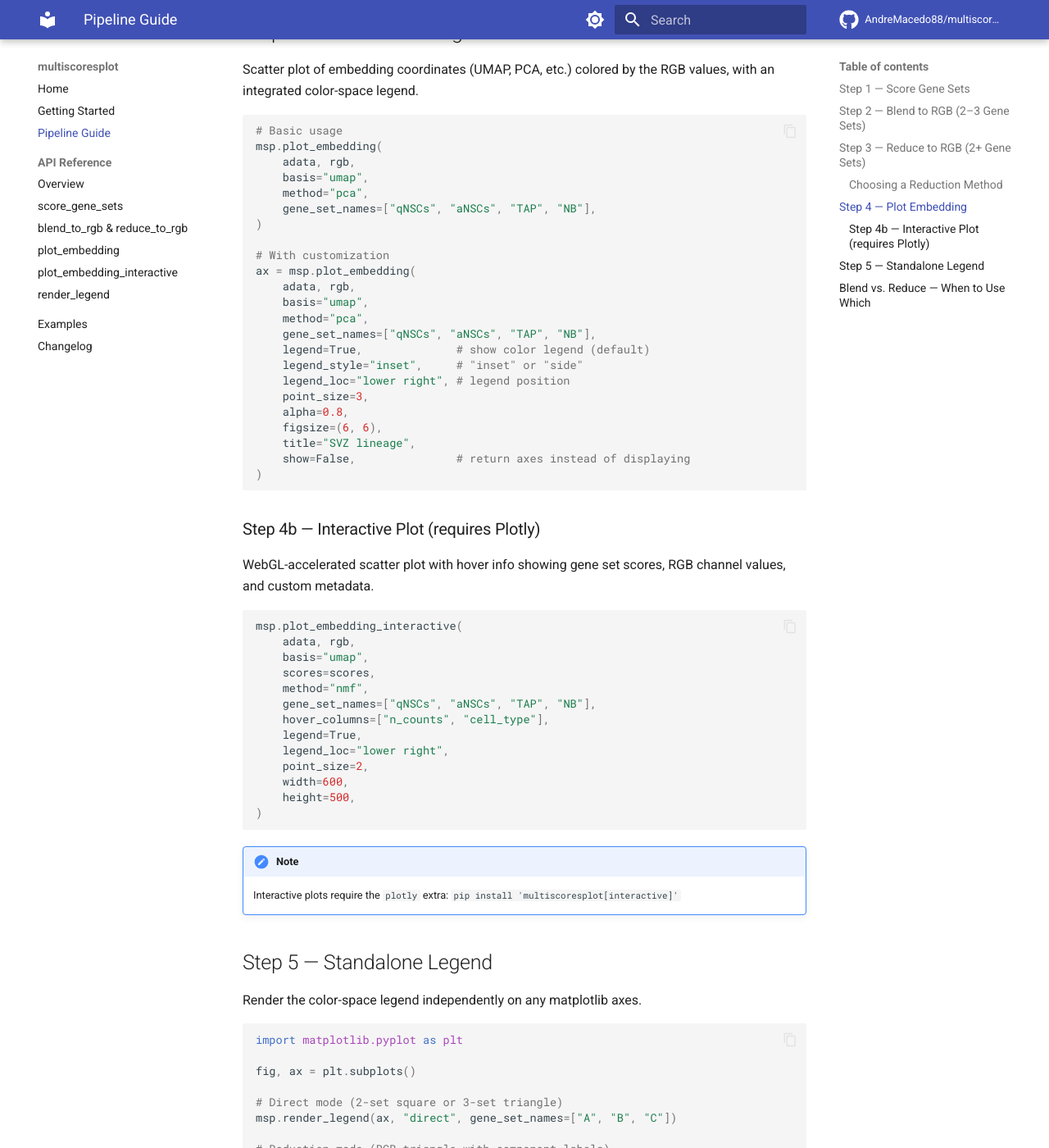
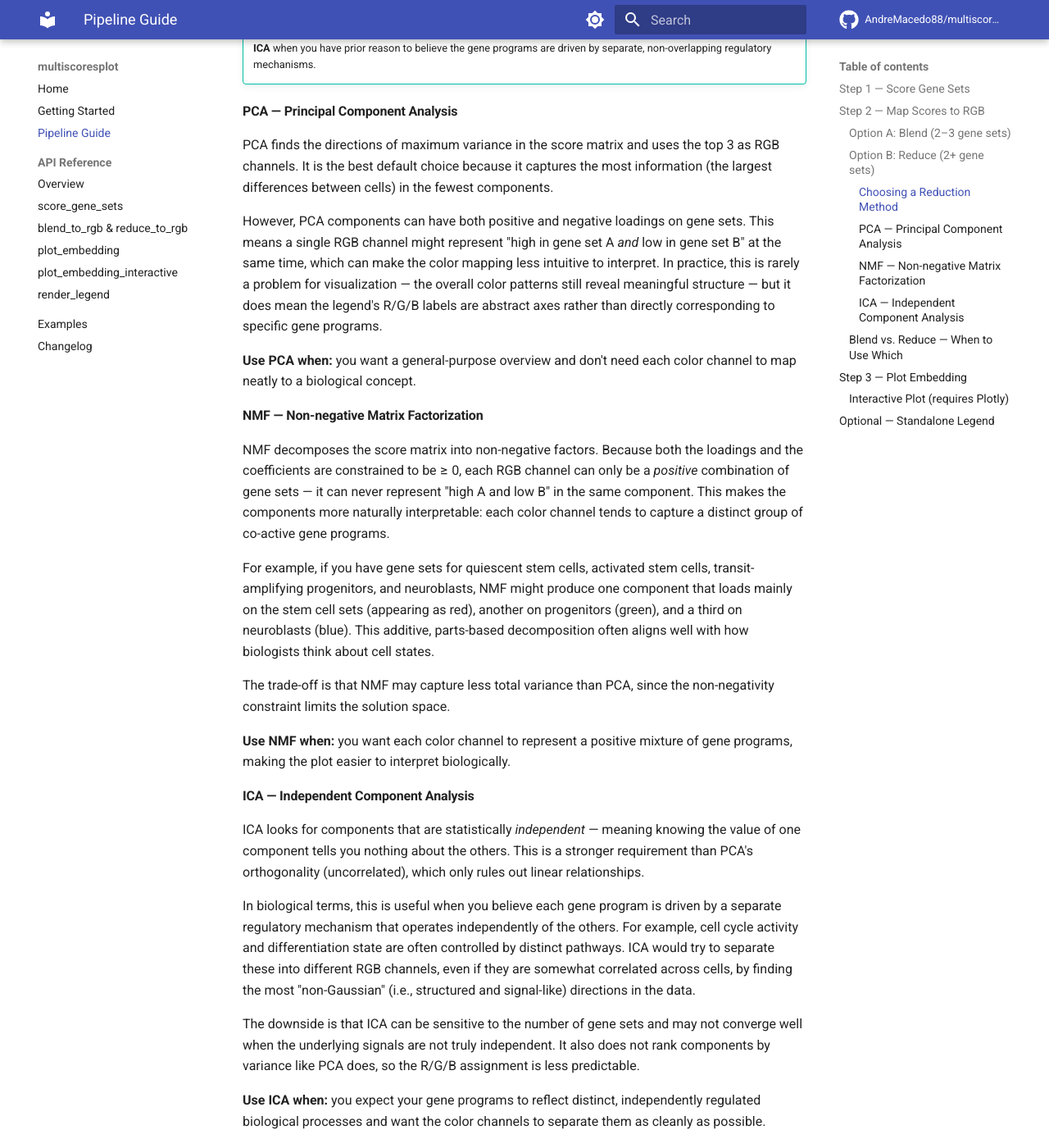
Before and after one commit to AndreMacedo88/multiscoresplot, an MkDocs documentation site: the page built from docs/pipeline.md, in a window 1280 px wide and 1400 px high, scrolled down 1829 px. Shown: the whole window at 82% size. Built offline with MkDocs 1.6.1 and Material for MkDocs 9.7.7, drawn with Linux system fonts in a browser that asks for light colours; comment, search, counter and statistics services are not loaded; some of the changed text lies outside the part shown.

Commit message:
docs: :memo: expand the documentation with more concrete pipeline steps and explanations

````diff
--- a/docs/api/index.md
+++ b/docs/api/index.md
@@ -6,10 +6,10 @@
 |----------|-------------|---------------|
 | [`score_gene_sets`](scoring.md) | Score gene sets per cell via pyUCell | Step 1 |
 | [`blend_to_rgb`](colorspace.md#multiscoresplot.blend_to_rgb) | Multiplicative blend to RGB (2–3 sets) | Step 2 |
-| [`reduce_to_rgb`](colorspace.md#multiscoresplot.reduce_to_rgb) | Dimensionality reduction to RGB (2+ sets) | Step 3 |
-| [`plot_embedding`](plotting.md) | Static matplotlib scatter plot | Step 4 |
-| [`plot_embedding_interactive`](interactive.md) | Interactive Plotly scatter plot | Step 4b |
-| [`render_legend`](legend.md) | Draw color-space legend on axes | Step 5 |
+| [`reduce_to_rgb`](colorspace.md#multiscoresplot.reduce_to_rgb) | Dimensionality reduction to RGB (2+ sets) | Step 2 |
+| [`plot_embedding`](plotting.md) | Static matplotlib scatter plot | Step 3 |
+| [`plot_embedding_interactive`](interactive.md) | Interactive Plotly scatter plot | Step 3 |
+| [`render_legend`](legend.md) | Draw color-space legend on axes | Optional |
 | [`register_reducer`](colorspace.md#multiscoresplot.register_reducer) | Register a custom reduction method | Extensibility |
 | [`get_component_labels`](colorspace.md#multiscoresplot.get_component_labels) | Get axis labels for a reduction method | Utility |
 
--- a/docs/pipeline.md
+++ b/docs/pipeline.md
@@ -1,6 +1,6 @@
 # Pipeline Guide
 
-multiscoresplot follows a 5-step pipeline to go from gene sets to a colored embedding plot.
+multiscoresplot follows a simple 3-step pipeline to go from gene sets to a colored embedding plot.
 
 ## Step 1 — Score Gene Sets
 
@@ -25,7 +25,12 @@ scores = msp.score_gene_sets(
     controls how many top-ranked genes per cell are considered — set it close to the
     median number of detected genes per cell for best results.
 
-## Step 2 — Blend to RGB (2–3 Gene Sets)
+## Step 2 — Map Scores to RGB
+
+Convert gene set scores into per-cell RGB colors. Two options are available depending on
+how many gene sets you are visualizing.
+
+### Option A: Blend (2–3 gene sets)
 
 For **2–3 gene sets**, multiplicative blending maps scores directly to colors. Starting from
 white, each gene set darkens the color toward its base hue proportionally to the score.
@@ -43,7 +48,7 @@ color is multiplied element-wise by a blend between white and the gene set's bas
 weighted by the score. High scores pull the color toward the base hue; low scores leave
 it near white. Cells with multiple high scores produce mixed colors.
 
-## Step 3 — Reduce to RGB (2+ Gene Sets)
+### Option B: Reduce (2+ gene sets)
 
 For **any number of gene sets**, dimensionality reduction projects the score matrix into
 3 components that become RGB channels.
@@ -54,7 +59,7 @@ rgb = msp.reduce_to_rgb(scores, method="nmf")
 rgb = msp.reduce_to_rgb(scores, method="ica")
 ```
 
-### Choosing a Reduction Method
+#### Choosing a Reduction Method
 
 | Method | Best for | Properties |
 |--------|----------|------------|
@@ -64,10 +69,76 @@ rgb = msp.reduce_to_rgb(scores, method="ica")
 
 !!! tip
     Start with **PCA** for exploration. Switch to **NMF** if you want components that are
-    easier to interpret biologically (since NMF coefficients are always non-negative).
-    Use **ICA** when you suspect the gene programs represent statistically independent signals.
+    easier to interpret biologically. Use **ICA** when you have prior reason to believe
+    the gene programs are driven by separate, non-overlapping regulatory mechanisms.
 
-## Step 4 — Plot Embedding
+#### PCA — Principal Component Analysis
+
+PCA finds the directions of maximum variance in the score matrix and uses the top 3 as
+RGB channels. It is the best default choice because it captures the most information
+(the largest differences between cells) in the fewest components.
+
+However, PCA components can have both positive and negative loadings on gene sets. This
+means a single RGB channel might represent "high in gene set A *and* low in gene set B"
+at the same time, which can make the color mapping less intuitive to interpret. In
+practice, this is rarely a problem for visualization — the overall color patterns still
+reveal meaningful structure — but it does mean the legend's R/G/B labels are abstract
+axes rather than directly corresponding to specific gene programs.
+
+**Use PCA when:** you want a general-purpose overview and don't need each color channel
+to map neatly to a biological concept.
+
+#### NMF — Non-negative Matrix Factorization
+
+NMF decomposes the score matrix into non-negative factors. Because both the loadings and
+the coefficients are constrained to be ≥ 0, each RGB channel can only be a *positive*
+combination of gene sets — it can never represent "high A and low B" in the same
+component. This makes the components more naturally interpretable: each color channel
+tends to capture a distinct group of co-active gene programs.
+
+For example, if you have gene sets for quiescent stem cells, activated stem cells,
+transit-amplifying progenitors, and neuroblasts, NMF might produce one component that
+loads mainly on the stem cell sets (appearing as red), another on progenitors (green),
+and a third on neuroblasts (blue). This additive, parts-based decomposition often aligns
+well with how biologists think about cell states.
+
+The trade-off is that NMF may capture less total variance than PCA, since the
+non-negativity constraint limits the solution space.
+
+**Use NMF when:** you want each color channel to represent a positive mixture of gene
+programs, making the plot easier to interpret biologically.
+
+#### ICA — Independent Component Analysis
+
+ICA looks for components that are statistically *independent* — meaning knowing the value
+of one component tells you nothing about the others. This is a stronger requirement than
+PCA's orthogonality (uncorrelated), which only rules out linear relationships.
+
+In biological terms, this is useful when you believe each gene program is driven by a
+separate regulatory mechanism that operates independently of the others. For example,
+cell cycle activity and differentiation state are often controlled by distinct pathways.
+ICA would try to separate these into different RGB channels, even if they are somewhat
+correlated across cells, by finding the most "non-Gaussian" (i.e., structured and
+signal-like) directions in the data.
+
+The downside is that ICA can be sensitive to the number of gene sets and may not converge
+well when the underlying signals are not truly independent. It also does not rank
+components by variance like PCA does, so the R/G/B assignment is less predictable.
+
+**Use ICA when:** you expect your gene programs to reflect distinct, independently
+regulated biological processes and want the color channels to separate them as cleanly
+as possible.
+
+### Blend vs. Reduce — When to Use Which
+
+| | `blend_to_rgb` | `reduce_to_rgb` |
+|---|---|---|
+| **Gene sets** | 2–3 only | 2 or more |
+| **Color mapping** | Direct: each gene set has its own color | Learned: RGB channels are linear combinations of scores |
+| **Interpretability** | Immediate — colors correspond directly to gene sets | Requires the legend to interpret RGB channels |
+| **Best for** | Focused comparisons of 2–3 programs | Exploratory analysis of many programs simultaneously |
+
+## Step 3 — Plot Embedding
 
 Scatter plot of embedding coordinates (UMAP, PCA, etc.) colored by the RGB values,
 with an integrated color-space legend.
@@ -98,7 +169,7 @@ ax = msp.plot_embedding(
 )
 ```
 
-### Step 4b — Interactive Plot (requires Plotly)
+### Interactive Plot (requires Plotly)
 
 WebGL-accelerated scatter plot with hover info showing gene set scores, RGB channel
 values, and custom metadata.
@@ -122,9 +193,11 @@ msp.plot_embedding_interactive(
 !!! note
     Interactive plots require the `plotly` extra: `pip install 'multiscoresplot[interactive]'`
 
-## Step 5 — Standalone Legend
+## Optional — Standalone Legend
 
-Render the color-space legend independently on any matplotlib axes.
+The plotting functions above already include an integrated legend. If you need to render
+the color-space legend separately (e.g., for a custom figure layout), you can use
+`render_legend` directly on any matplotlib axes.
 
 ```python
 import matplotlib.pyplot as plt
@@ -138,12 +211,3 @@ msp.render_legend(ax, "direct", gene_set_names=["A", "B", "C"])
 msp.render_legend(ax, "pca")
 msp.render_legend(ax, "nmf", component_labels=["NMF1", "NMF2", "NMF3"])
 ```
-
-## Blend vs. Reduce — When to Use Which
-
-| | `blend_to_rgb` | `reduce_to_rgb` |
-|---|---|---|
-| **Gene sets** | 2–3 only | 2 or more |
-| **Color mapping** | Direct: each gene set has its own color | Learned: RGB channels are linear combinations of scores |
-| **Interpretability** | Immediate — colors correspond directly to gene sets | Requires the legend to interpret RGB channels |
-| **Best for** | Focused comparisons of 2–3 programs | Exploratory analysis of many programs simultaneously |
````
Also changed, not shown: README.md (+19 -12 lines), docs/getting-started.md (+3 -3 lines), docs/index.md (+1 -2 lines).
